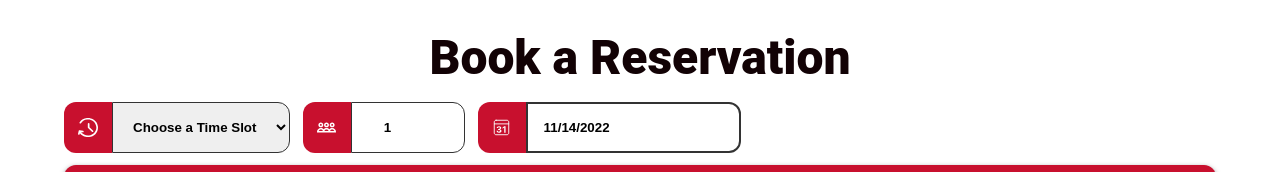
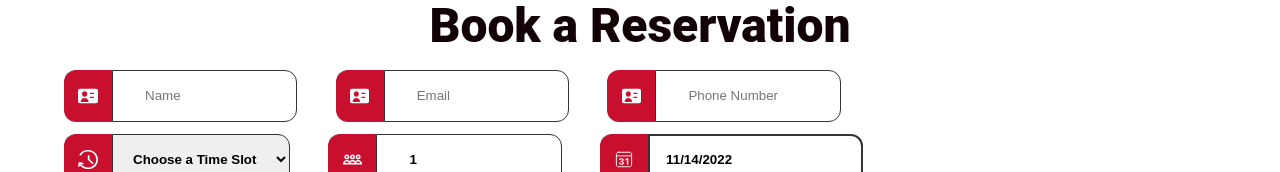
Before and after one commit to CKoko99/4351-Project, a React (Create React App) app in the folder my-app/: page /book-reservation in a window 1280 px wide. Shown: the part 230-402 px from the top of the page. Built offline with nearby package versions, Linux system fonts and the light colour scheme; no server answers; the database is empty.

Commit message:
WIP: submitting the user details in reservation

```diff
--- a/my-app/src/components/Admin/AddTable.js
+++ b/my-app/src/components/Admin/AddTable.js
@@ -68,7 +68,7 @@ const original = [
         });
           return;
         }
-          var newTable = {
+          let newTable = {
             number,
             size,
             timeslot
--- a/my-app/src/components/Reservation/Reservation.js
+++ b/my-app/src/components/Reservation/Reservation.js
@@ -7,10 +7,14 @@ import DateIcon from '../../images/date.svg';
 import PartyIcon from '../../images/group.svg';
 import DatePicker from "react-datepicker";
 import "react-datepicker/dist/react-datepicker.css";
-import { getFirestore, doc, setDoc} from 'firebase/firestore';
+import { Timestamp } from 'firebase/firestore';
 import toast, { Toaster } from 'react-hot-toast';
+import NameIcon from '../../images/name.svg';
 
 function Reservation() {
+    const [phone, setPhone] = useState('')
+    const [email, setEmail] = useState('')
+    const [name, setName] = useState('')
     const [selectedDate, setSelectedDate] = useState(new Date())
     const [tableId, setTableId] = useState([])
     const [partySize, setPartySize] = useState(1);
@@ -83,17 +87,34 @@ function Reservation() {
     const handleSubmit = async (e) =>{
         e.preventDefault();
 
+        if (name === '' || email === '' || phone === '' || name === undefined || email === undefined || phone === undefined) {
+            toast.error("All fields are mandatory!", {
+                duration: 5000,
+                style: {
+                    background: 'var(--red)',
+                    color: 'white',
+                    boxShadow: ' 0 5px 10px rgba(0,0,0, 0.5)'
+                },
+                iconTheme: {
+                    primary: 'white',
+                    secondary: 'var(--red)',
+                }
+            });
+              return;
+        }
+
         let userSelection = [];
-
+        let sumSize = 0;
         tables.forEach(element => {
             tableId.forEach(id => {
                 if(id === element.id){
                     userSelection.push(element);
+                    sumSize += Number(element.size);
                 }
             });
         });
 
-        console.log(userSelection);
+        console.log(userSelection, "sum size: ", sumSize);
 
         if (tableId.length === 0) {
             toast.error("Please select a table to reserve", {
@@ -122,6 +143,7 @@ function Reservation() {
                     secondary: 'var(--red)',
                 }
             });
+            return;
         } else if (partySize === undefined || partySize === null || partySize === '' || partySize < 1 || partySize > 20) {
             toast.error("Party size must be between 1 to 20 guests!", {
                 duration: 5000,
@@ -135,6 +157,7 @@ function Reservation() {
                     secondary: 'var(--red)',
                 }
             });
+            return;
         } else if (selectedDate === null || selectedDate === "" || selectedDate === undefined) {
             toast.error("Don't forget to choose a date for your reservation!", {
                 duration: 5000,
@@ -148,9 +171,53 @@ function Reservation() {
                     secondary: 'var(--red)',
                 }
             });
+            return;
+        } else if (partySize !== undefined || partySize !== null || partySize !== '' ){
+            if(partySize <= 8 && partySize > sumSize || (partySize <= 8 && userSelection.length > 1)){
+                toast.error("Your party size can fit on one table. If there are none available, please choose another date or time!", {
+                    duration: 7000,
+                    style: {
+                        background: 'var(--red)',
+                        color: 'white',
+                        boxShadow: ' 0 5px 10px rgba(0,0,0, 0.5)'
+                    },
+                    iconTheme: {
+                        primary: 'white',
+                        secondary: 'var(--red)',
+                    }
+                });
+                return;
+            } else if (partySize > 8 && partySize > sumSize || (partySize > 8  && ((sumSize - Number(partySize) ) > 1))){
+                toast.error("Since your party is greater than our biggest table, We can only assign tables to your party greater than your party size or with a maximum of 1 empty seat. Please choose another date or time if there are no tables that can accomodate this!", {
+                    duration: 10000,
+                    style: {
+                        background: 'var(--red)',
+                        color: 'white',
+                        boxShadow: ' 0 5px 10px rgba(0,0,0, 0.5)'
+                    },
+                    iconTheme: {
+                        primary: 'white',
+                        secondary: 'var(--red)',
+                    }
+                });
+                return;
+            }
+
+            else{
+                for (const element of userSelection) {
+                    const timestamp = Timestamp.fromDate(selectedDate);
+                    console.log(timestamp.toString());
+                    element.dates.push(timestamp);
+                    element.timeslot = timeslot;
+
+                    await TableDataService.updateTable(element.id, element);
+
+                }
+                console.log('success')
+            }
         }
         else{
-
+            console.log('success')
         }
     }
 
@@ -162,6 +229,50 @@ function Reservation() {
                 <div className={styles.contentWrapper}>
                     <h1 className={styles.heading}>Book a Reservation</h1>
                     <Form>
+                    <FormWrapper>
+                    <FormGroup>
+                        <InputGroup>
+                        <IconWrapper>
+                            <Icon src={NameIcon}/>
+                        </IconWrapper>
+                        <FormControl
+                            type="text"
+                            placeholder="Name"
+                            value={name}
+                            onChange={(e) => setName(e.target.value)}
+                        />
+                        </InputGroup>
+                    </FormGroup>
+
+                    <FormGroup>
+                        <InputGroup>
+                        <IconWrapper>
+                            <Icon src={NameIcon}/>
+                        </IconWrapper>
+                        <FormControl
+                            type="email"
+                            placeholder="Email"
+                            value={email}
+                            onChange={(e) => setEmail(e.target.value)}
+                        />
+                        </InputGroup>
+                    </FormGroup>
+
+                    <FormGroup>
+                        <InputGroup>
+                        <IconWrapper>
+                            <Icon src={NameIcon}/>
+                        </IconWrapper>
+                        <FormControl
+                            type="tel"
+                            placeholder="Phone Number"
+                            value={phone}
+                            onChange={(e) => setPhone(e.target.value)}
+                        />
+                        </InputGroup>
+                    </FormGroup>
+
+                    </FormWrapper>
                         <FormWrapper>
                     <FormGroup>
                         <InputGroup>
@@ -217,6 +328,9 @@ function Reservation() {
                         </InputGroup>
                     </FormGroup>
                     </FormWrapper>
+
+
+
                     <FlexWrapper>
                         <HeadingWrapper>
                         <Amount>{count} Available</Amount>
@@ -254,13 +368,13 @@ const FormWrapper = styled.div`
 position: relative;
 display: flex;
 align-items: flex-start;
-width: 90%;
+width: 100%;
 z-index: 2;
 margin-bottom: 1.5vh;
 `
 
 const FormControl = styled.input`
-width: calc(100% - 3rem);
+width: 25ch;
 border-top-right-radius: 12px;
 border-bottom-right-radius: 12px;
 border: 1px solid #333;
@@ -335,7 +449,7 @@ justify-content: flex-start;
 
 const FormGroup = styled.div`
 z-index: 0;
-margin-right: 1vw;
+margin-right: 3vw;
 `
 
 const CheckBoxTitle = styled.span`
```
Also changed, not shown: my-app/src/images/name.svg (added).
